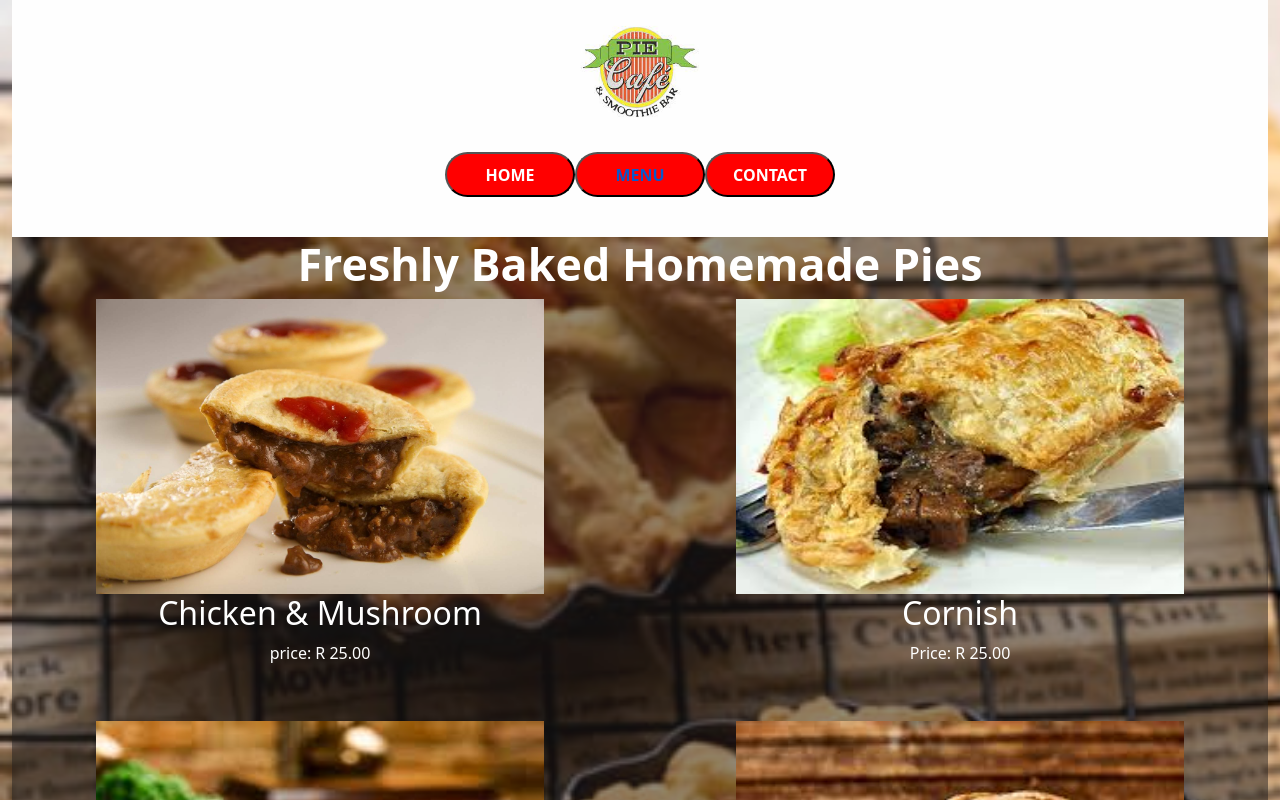
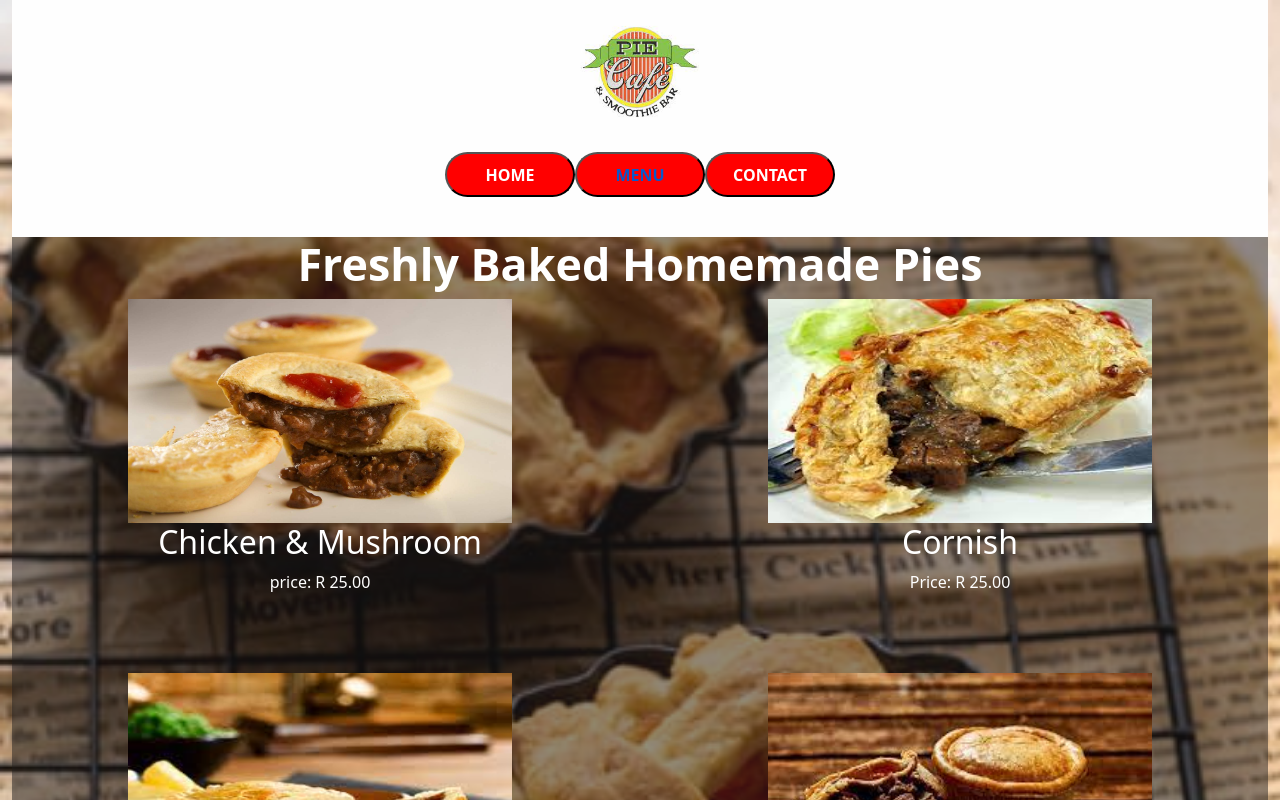
Before and after one commit to tanzila-abedin/restaurant-page, a website: page dist/index.html in a window 1280 px wide. Both pictures are taken after a click on the button "MENU". Shown: the top 800 px of the page. Drawn offline with nearby package versions, Linux system fonts and the light colour scheme.

Commit message:
Fix stylint errors

```diff
--- a/src/index.js
+++ b/src/index.js
@@ -2,9 +2,6 @@ import navUl from './navbar';
 import homePage from './homePage';
 import displayMenu from './menu';
 import contactPage from './contact';
-
-// ////////////////////////
-// const content = document.getElementById('content')
 
 const outerContainer = document.createElement('div');
 outerContainer.id = 'container';
--- a/src/style.css
+++ b/src/style.css
@@ -3,7 +3,8 @@ body {
   background-repeat: no-repeat;
   background-size: cover;
 }
-.container-fluid  {
+
+.container-fluid {
   width: 100%;
 }
 
@@ -12,7 +13,6 @@ body h3 {
   font-size: calc(2rem + 1vw);
   font-weight: bold;
   text-align: center;
-    color:
 }
 
 .main {
@@ -29,9 +29,6 @@ button {
   padding: 2em;
 }
 
-.pieImage {
-     width: 20em;
-}
 .nav-link {
   position: relative;
   outline: none;
@@ -51,33 +48,42 @@ button {
 }
 
 #navBar {
-     background-color: #FEFEFE;
+  background-color: #fefefe;
 }
 
 #logo-main {
   width: 8em;
 }
 
+.pieImage {
+  width: 60%;
+  height: 60%;
+}
 
-.nav-link:hover, .pieImage:hover {
+.nav-link:hover,
+.pieImage:hover {
   animation: bn54storm 0.6s ease-in-out both;
   animation-delay: 0.06s;
-  color: black
+  color: black;
 }
 
 @keyframes bn54rotate {
   0% {
     transform: rotate(0deg) translate3d(0, 0, 0);
   }
+
   25% {
     transform: rotate(3deg) translate3d(0, 0, 0);
   }
+
   50% {
     transform: rotate(-3deg) translate3d(0, 0, 0);
   }
+
   75% {
     transform: rotate(1deg) translate3d(0, 0, 0);
   }
+
   100% {
     transform: rotate(0deg) translate3d(0, 0, 0);
   }
@@ -87,25 +93,26 @@ button {
   0% {
     transform: translate3d(0, 0, 0) translateZ(0);
   }
+
   25% {
     transform: translate3d(4px, 0, 0) translateZ(0);
   }
+
   50% {
     transform: translate3d(-3px, 0, 0) translateZ(0);
   }
+
   75% {
     transform: translate3d(2px, 0, 0) translateZ(0);
   }
+
   100% {
     transform: translate3d(0, 0, 0) translateZ(0);
   }
 }
 
-.itemOne, .itemTwo, .itemThree {
+.itemOne,
+.itemTwo,
+.itemThree {
   padding: 3em;
 }
-
-.pieImage {
-     width: 70%;
-     height: 70%;
-}
```
Also changed, not shown: .stylelintrc.json, dist/main.js. Lines whose indentation alone changed are shown as unchanged.
